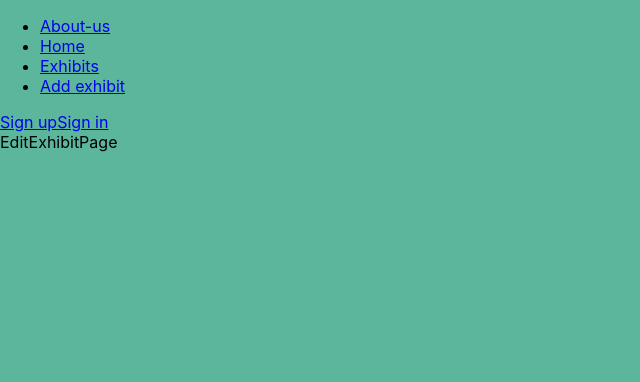
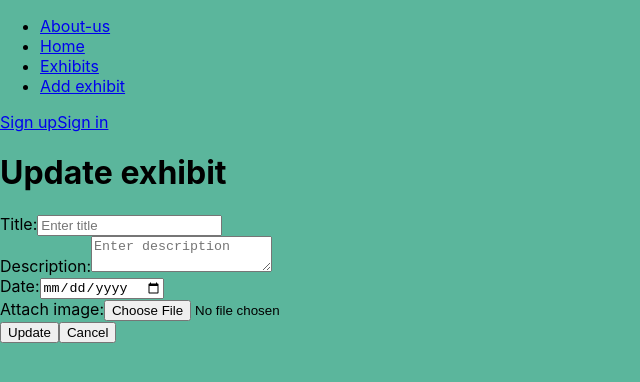
Before and after one commit to Antilevskaya-Ksenia-153501/MuseumNodeJs, a React (Create React App) app in the folder client/: page /edit-exhibit/1 in a window 1280 px wide. Shown: the top 382 px of the page, without its empty margins (0-640 px from the left). Built offline with nearby package versions, Linux system fonts and the light colour scheme; no server answers.

Commit message:
Update for exhibit

```diff
--- a/client/src/pages/EditExhibitPage.jsx
+++ b/client/src/pages/EditExhibitPage.jsx
@@ -1,7 +1,104 @@
-import React from 'react'
+import React, { useState, useCallback, useEffect } from 'react';
+import { useNavigate, useParams} from 'react-router-dom';
+import axios from 'axios';
+import { toast } from 'react-toastify';
 
 export const EditExhibitPage = () => {
+  const [title, setTitle] = useState('');
+  const [description, setDescription] = useState('');
+  const [date, setDate] = useState('');
+  const [oldImage, setOldImage] = useState('');
+  const [newImage, setNewImage] = useState('');
+  const { id } = useParams();
+  const navigate = useNavigate();
+
+  const fetchExhibit = useCallback(async () => {
+    const { data } = await axios.get(`http://localhost:3002/api/exhibits/${id}`);
+    setTitle(data.title);
+    setDescription(data.description);
+    setDate(data.date);
+    setOldImage(data.imgUrl);
+  }, [id])
+
+  const handleSubmit = async () => {
+    try {
+      const updateData = new FormData();
+      updateData.append('title', title);
+      updateData.append('description', description);
+      updateData.append('date', date);
+      updateData.append('id', id);
+      updateData.append('image', newImage);
+
+      const response = await axios.put(`http://localhost:3002/api/exhibits/update/${id}`, updateData);
+
+      console.log(response.data);
+      setTitle('');
+      setDescription('');
+      setDate('');
+      setNewImage('');
+      setOldImage('');
+      navigate('/exhibits')
+      } catch (error) {
+        toast.error(error.response.data.message);
+        navigate('/new-exhibit');
+        console.log(error);
+      }
+    };
+
+    const handleCancel = () => {
+      setTitle('');
+      setDescription('');
+      setDate('');
+      setNewImage('');
+      setOldImage('');
+    };
+
+    useEffect(() => {
+      fetchExhibit()
+  }, [fetchExhibit])
+
   return (
-    <div>EditExhibitPage</div>
+    <form onSubmit={(e) => e.preventDefault()}>
+        <h1>Update exhibit</h1>
+        <label>
+            Title:
+            <input type="text" placeholder="Enter title"
+            value={title} onChange={e => setTitle(e.target.value)}/>
+        </label>
+        <br />
+        <label>
+            Description:
+            <textarea placeholder="Enter description"
+            value={description} onChange={e => setDescription(e.target.value)}/>
+        </label>
+        <br />
+        <label>
+            Date:
+            <input type="date" placeholder="Select a date"
+            value={date} onChange={e => setDate(e.target.value)}/>
+        </label>
+        <br />
+        <label>
+            Attach image:
+            <input type="file"
+            onChange={e => {
+              setNewImage(e.target.files[0])
+              setOldImage('')
+              }}/>
+        </label>
+        <br />
+        <div>
+            {oldImage && (
+              <img src={`http://localhost:3002/${oldImage}`} />
+            )}
+           {newImage && (
+              <img src={URL.createObjectURL(newImage)} />
+            )}
+        </div>
+        <div>
+          <button type="submit" onClick={handleSubmit}>Update</button>
+          <button type="submit" onClick={handleCancel}>Cancel</button>
+        </div>
+    </form>
   )
 }
--- a/client/src/pages/ExhibitPage.jsx
+++ b/client/src/pages/ExhibitPage.jsx
@@ -11,7 +11,7 @@ export const ExhibitPage = () => {
     const fetchExhibitDetails = async () => {
       try {
         const response = await axios.get(`http://localhost:3002/api/exhibits/${id}`);
-        setExhibit(response.data.exhibit);
+        setExhibit(response.data);
       } catch (error) {
         console.error('Error fetching car details:', error.message);
       }
--- a/client/src/pages/ExhibitsPage.jsx
+++ b/client/src/pages/ExhibitsPage.jsx
@@ -45,6 +45,7 @@ export const ExhibitsPage = () => {
             <p>{exhibit.title}</p>
             <p>{exhibit.description}</p>
             <Link to={`/exhibit-details/${exhibit._id}`}>Details</Link>
+            <Link to={`/edit-exhibit/${exhibit._id}`}>Update</Link>
             <button onClick={() => handleDeleteExhibit(exhibit._id)}>Delete</button>
           </li>
         ))}
```
Also changed, not shown: 2 other files (tests, documents, lock files or other folders).
